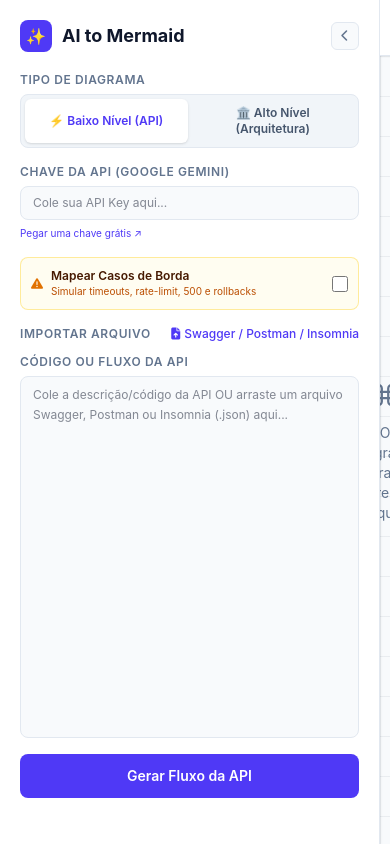
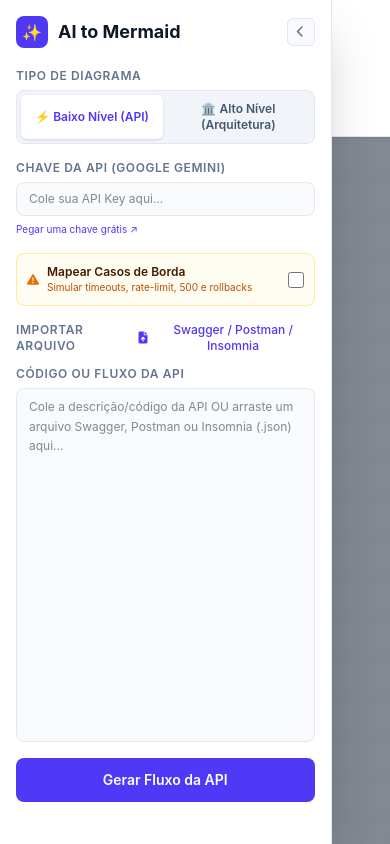
Before and after one commit to leofrs/archM, a React (Vite) app: page / in a window 390 px wide. Built offline with nearby package versions, Linux system fonts and the light colour scheme.

Commit message:
feat: aprimorar a responsividade e a usabilidade dos componentes Sidebar, NodeModal e DiagramCanvas; ajustar estilos e classes para melhor adaptação em diferentes tamanhos de tela

```diff
--- a/src/App.tsx
+++ b/src/App.tsx
@@ -267,7 +267,7 @@ export default function App() {
   };
 
   return (
-    <div className="flex h-screen w-screen overflow-hidden bg-slate-50 text-slate-900 font-sans">
+    <div className="relative flex h-screen w-screen overflow-hidden bg-slate-50 text-slate-900 font-sans">
       <LoadingModal isOpen={isLoading} statusMsg={statusMsg} />
 
       <ErrorModal
@@ -275,6 +275,15 @@ export default function App() {
         errorText={errorMessage}
         onClose={() => setErrorMessage("")}
       />
+
+      {/* Backdrop para fechar Sidebar em telas móveis/tablets (< 1024px) */}
+      {isSidebarOpen && (
+        <div
+          onClick={() => setIsSidebarOpen(false)}
+          className="fixed inset-0 bg-slate-900/50 backdrop-blur-xs z-30 lg:hidden cursor-pointer transition-opacity"
+          title="Fechar menu lateral"
+        />
+      )}
 
       <Sidebar
         apiKey={apiKey}
--- a/src/components/DiagramCanvas.tsx
+++ b/src/components/DiagramCanvas.tsx
@@ -54,8 +54,12 @@ export function DiagramCanvas({
   const panZoomInstance = useRef<any>(null);
   const excalidrawRef = useRef<ExcalidrawViewRef>(null);
 
-  const [viewMode, setViewMode] = useState<"mermaid" | "reactflow" | "excalidraw">("mermaid");
-  const [mermaidSubMode, setMermaidSubMode] = useState<"flowchart" | "sequence">("flowchart");
+  const [viewMode, setViewMode] = useState<
+    "mermaid" | "reactflow" | "excalidraw"
+  >("mermaid");
+  const [mermaidSubMode, setMermaidSubMode] = useState<
+    "flowchart" | "sequence"
+  >("flowchart");
   const [showCodeEditor, setShowCodeEditor] = useState(false);
   const [editableCode, setEditableCode] = useState("");
   const [copied, setCopied] = useState(false);
@@ -65,9 +69,7 @@ export function DiagramCanvas({
 
   const isLowLevel = mode === "low-level";
   const activeMermaidCode =
-    mermaidSubMode === "sequence"
-      ? (mermaidSequenceCode || "")
-      : mermaidCode;
+    mermaidSubMode === "sequence" ? mermaidSequenceCode || "" : mermaidCode;
 
   useEffect(() => {
     if (!document.getElementById("font-awesome-cdn")) {
@@ -112,7 +114,9 @@ export function DiagramCanvas({
     const svgElement = containerRef.current.querySelector("svg");
     if (!svgElement) return;
 
-    const nodeElements = svgElement.querySelectorAll("g.node, .node, g.actor, .actor");
+    const nodeElements = svgElement.querySelectorAll(
+      "g.node, .node, g.actor, .actor",
+    );
     nodeElements.forEach((nodeEl: Element) => {
       const htmlEl = nodeEl as HTMLElement;
       htmlEl.style.cursor = "pointer";
@@ -194,8 +198,11 @@ export function DiagramCanvas({
       }
 
       const id = `mermaid-svg-${Date.now()}`;
-      const { svg, fallbackInfo: fbInfo, finalCode } =
-        await renderMermaidWithFallback(id, codeToRender);
+      const {
+        svg,
+        fallbackInfo: fbInfo,
+        finalCode,
+      } = await renderMermaidWithFallback(id, codeToRender);
 
       setFallbackInfo(fbInfo);
       if (fbInfo && finalCode !== codeToRender) {
@@ -310,67 +317,72 @@ export function DiagramCanvas({
       className="flex-1 relative flex flex-col bg-slate-50 overflow-hidden h-full w-full"
     >
       {/* CABEÇALHO SUPERIOR FIXO UNIFICADO */}
-      <header className="h-14 bg-white border-b border-slate-200 px-4 shrink-0 flex items-center justify-between z-30 shadow-xs">
+      <header className="min-h-14 py-2 bg-white border-b border-slate-200 px-3 sm:px-4 shrink-0 flex flex-wrap xl:flex-nowrap items-center justify-between gap-2 z-30 shadow-xs">
         {/* Esquerda: Menu Lateral + Seletor de Modo */}
-        <div className="flex items-center gap-2">
+        <div className="flex flex-wrap items-center gap-2 max-w-full">
           {!isSidebarOpen && (
             <button
               type="button"
               onClick={() => setIsSidebarOpen(true)}
-              className="bg-white border border-slate-200 text-slate-700 hover:text-indigo-600 hover:bg-slate-50 px-3 py-1.5 rounded-xl shadow-xs flex items-center gap-2 text-xs font-semibold cursor-pointer transition-all h-9"
+              className="bg-white border border-slate-200 text-slate-700 hover:text-indigo-600 hover:bg-slate-50 px-2.5 sm:px-3 py-1.5 rounded-xl shadow-xs flex items-center gap-1.5 sm:gap-2 text-xs font-semibold cursor-pointer transition-all h-9 shrink-0"
               title="Abrir Menu Lateral"
             >
               <i className="fa-solid fa-bars text-sm"></i>
-              <span>Menu</span>
+              <span className="hidden xs:inline">Menu</span>
             </button>
           )}
 
-          <div className="bg-slate-100 p-1 rounded-xl border border-slate-200 flex gap-1 h-9 items-center">
+          <div className="bg-slate-100 p-1 rounded-xl border border-slate-200 flex gap-1 h-9 items-center ">
             <button
               type="button"
               onClick={() => setViewMode("mermaid")}
-              className={`px-3 py-1 rounded-lg text-xs font-semibold transition-all cursor-pointer flex items-center gap-1.5 h-7 ${
+              className={`px-2.5 sm:px-3 py-1 rounded-lg text-xs font-semibold transition-all cursor-pointer flex items-center gap-1.5 h-7 shrink-0 ${
                 viewMode === "mermaid"
                   ? "bg-indigo-600 text-white shadow-xs"
                   : "text-slate-600 hover:text-slate-900 hover:bg-slate-100"
               }`}
             >
               <i className="fa-solid fa-diagram-project"></i>
-              <span>Diagrama Mermaid</span>
+              <span className="hidden sm:inline">Diagrama </span>
+              <span>Mermaid</span>
             </button>
             <button
               type="button"
               onClick={() => setViewMode("reactflow")}
-              className={`px-3 py-1 rounded-lg text-xs font-semibold transition-all cursor-pointer flex items-center gap-1.5 h-7 ${
+              className={`px-2.5 sm:px-3 py-1 rounded-lg text-xs font-semibold transition-all cursor-pointer flex items-center gap-1.5 h-7 shrink-0 ${
                 viewMode === "reactflow"
                   ? "bg-indigo-600 text-white shadow-xs"
                   : "text-slate-600 hover:text-slate-900 hover:bg-slate-100"
               }`}
             >
               <i className="fa-solid fa-vector-square"></i>
-              <span>Editor Interativo (React Flow)</span>
+              <span className="hidden md:inline">Editor Interativo (</span>
+              <span>React Flow</span>
+              <span className="hidden md:inline">)</span>
             </button>
             <button
               type="button"
               onClick={() => setViewMode("excalidraw")}
-              className={`px-3 py-1 rounded-lg text-xs font-semibold transition-all cursor-pointer flex items-center gap-1.5 h-7 ${
+              className={`px-2.5 sm:px-3 py-1 rounded-lg text-xs font-semibold transition-all cursor-pointer flex items-center gap-1.5 h-7 shrink-0 ${
                 viewMode === "excalidraw"
                   ? "bg-indigo-600 text-white shadow-xs"
                   : "text-slate-600 hover:text-slate-900 hover:bg-slate-100"
               }`}
             >
               <i className="fa-solid fa-pen-ruler"></i>
-              <span>Desenho Livre (Excalidraw)</span>
+              <span className="hidden md:inline">Desenho Livre (</span>
+              <span>Excalidraw</span>
+              <span className="hidden md:inline">)</span>
             </button>
           </div>
 
           {/* Sub-seletor do tipo de Diagrama Mermaid (Fluxograma TD vs Sequência) */}
           {viewMode === "mermaid" && (isLowLevel || !!mermaidSequenceCode) && (
-            <div className="bg-slate-100 p-1 rounded-xl border border-slate-200 flex gap-1 h-9 items-center ml-1">
+            <div className="bg-slate-100 p-1 rounded-xl border border-slate-200 flex gap-1 h-9 items-center shrink-0">
               <button
                 type="button"
                 onClick={() => setMermaidSubMode("flowchart")}
-                className={`px-2.5 py-1 rounded-lg text-xs font-semibold transition-all cursor-pointer flex items-center gap-1.5 h-7 ${
+                className={`px-2 sm:px-2.5 py-1 rounded-lg text-xs font-semibold transition-all cursor-pointer flex items-center gap-1 h-7 ${
                   mermaidSubMode === "flowchart"
                     ? "bg-white text-indigo-600 shadow-xs"
                     : "text-slate-600 hover:text-slate-900 hover:bg-slate-100"
@@ -378,12 +390,13 @@ export function DiagramCanvas({
                 title="Ver Fluxograma (graph TD)"
               >
                 <i className="fa-solid fa-sitemap"></i>
-                <span>Fluxograma (TD)</span>
+                <span className="hidden sm:inline">Fluxograma (TD)</span>
+                <span className="sm:hidden">TD</span>
               </button>
               <button
                 type="button"
                 onClick={() => setMermaidSubMode("sequence")}
-                className={`px-2.5 py-1 rounded-lg text-xs font-semibold transition-all cursor-pointer flex items-center gap-1.5 h-7 ${
+                className={`px-2 sm:px-2.5 py-1 rounded-lg text-xs font-semibold transition-all cursor-pointer flex items-center gap-1 h-7 ${
                   mermaidSubMode === "sequence"
                     ? "bg-white text-indigo-600 shadow-xs"
                     : "text-slate-600 hover:text-slate-900 hover:bg-slate-100"
@@ -391,31 +404,37 @@ export function DiagramCanvas({
                 title="Ver Diagrama de Sequência (sequenceDiagram)"
               >
                 <i className="fa-solid fa-list-ol"></i>
-                <span>Diagrama de Sequência</span>
+                <span className="hidden sm:inline">Diagrama de </span>
+                <span>Sequência</span>
               </button>
             </div>
           )}
         </div>
 
         {/* Direita: Ações Contextuais */}
-        <div className="flex items-center gap-2">
+        <div className="flex items-center gap-1.5 sm:gap-2 shrink-0">
           {viewMode === "excalidraw" && (
             <button
               type="button"
               onClick={() => excalidrawRef.current?.analyzeDrawing()}
               disabled={isLoading}
-              className="h-9 px-3.5 border border-indigo-600 bg-indigo-600 hover:bg-indigo-700 text-white rounded-xl cursor-pointer text-xs font-semibold flex items-center justify-center gap-2 transition-colors disabled:opacity-60 disabled:cursor-not-allowed shadow-xs"
+              className="h-9 px-2.5 sm:px-3.5 border border-indigo-600 bg-indigo-600 hover:bg-indigo-700 text-white rounded-xl cursor-pointer text-xs font-semibold flex items-center justify-center gap-1.5 transition-colors disabled:opacity-60 disabled:cursor-not-allowed shadow-xs"
               title="Enviar o desenho livre para ser analisado pela IA Gemini"
             >
               {isLoading ? (
                 <>
                   <div className="w-3.5 h-3.5 border-2 border-white/30 border-t-white rounded-full animate-spin"></div>
-                  <span>Analisando Desenho...</span>
+                  <span className="hidden sm:inline">
+                    Analisando Desenho...
+                  </span>
                 </>
               ) : (
                 <>
                   <i className="fa-solid fa-wand-magic-sparkles"></i>
-                  <span>Analisar Desenho com IA</span>
+                  <span className="hidden sm:inline">
+                    Analisar Desenho com IA
+                  </span>
+                  <span className="sm:hidden">Analisar</span>
                 </>
               )}
             </button>
@@ -424,30 +443,32 @@ export function DiagramCanvas({
           {viewMode === "mermaid" && (
             <>
               <button
-                className="w-9 h-9 border border-slate-200 bg-slate-100 rounded-lg cursor-pointer text-lg font-bold text-slate-800 flex items-center justify-center transition-colors hover:bg-slate-200 hover:text-indigo-600"
+                className="w-8 h-8 sm:w-9 sm:h-9 border border-slate-200 bg-slate-100 rounded-lg cursor-pointer text-base sm:text-lg font-bold text-slate-800 flex items-center justify-center transition-colors hover:bg-slate-200 hover:text-indigo-600"
                 onClick={handleZoomIn}
                 title="Aumentar Zoom"
               >
                 +
               </button>
               <button
-                className="w-9 h-9 border border-slate-200 bg-slate-100 rounded-lg cursor-pointer text-lg font-bold text-slate-800 flex items-center justify-center transition-colors hover:bg-slate-200 hover:text-indigo-600"
+                className="w-8 h-8 sm:w-9 sm:h-9 border border-slate-200 bg-slate-100 rounded-lg cursor-pointer text-base sm:text-lg font-bold text-slate-800 flex items-center justify-center transition-colors hover:bg-slate-200 hover:text-indigo-600"
                 onClick={handleZoomOut}
                 title="Diminuir Zoom"
               >
                 -
               </button>
               <button
-                className="h-9 px-3 border border-slate-200 bg-slate-100 rounded-lg cursor-pointer text-xs font-semibold text-slate-800 flex items-center justify-center transition-colors hover:bg-slate-200 hover:text-indigo-600"
+                className="h-8 sm:h-9 px-2 sm:px-3 border border-slate-200 bg-slate-100 rounded-lg cursor-pointer text-xs font-semibold text-slate-800 flex items-center justify-center transition-colors hover:bg-slate-200 hover:text-indigo-600"
                 onClick={handleResetZoom}
+                title="Resetar Visão"
               >
-                Resetar Visão
+                <i className="fa-solid fa-arrows-to-dot sm:mr-1"></i>
+                <span className="hidden md:inline">Resetar Visão</span>
               </button>
             </>
           )}
 
           <button
-            className={`h-9 px-3 border rounded-lg cursor-pointer text-xs font-semibold flex items-center justify-center gap-1.5 transition-colors ${
+            className={`h-8 sm:h-9 px-2 sm:px-3 border rounded-lg cursor-pointer text-xs font-semibold flex items-center justify-center gap-1.5 transition-colors ${
               showCodeEditor
                 ? "bg-indigo-600 text-white border-indigo-600"
                 : "border-slate-200 bg-slate-100 text-slate-800 hover:bg-slate-200 hover:text-indigo-600"
@@ -456,26 +477,32 @@ export function DiagramCanvas({
             title="Abrir/Fechar Editor de Código Mermaid"
           >
             <i className="fa-solid fa-code"></i>
-            <span>{showCodeEditor ? "Ocultar Editor" : "Ver Código"}</span>
+            <span className="hidden sm:inline">
+              {showCodeEditor ? "Ocultar Editor" : "Ver Código"}
+            </span>
           </button>
 
           <button
-            className="h-9 px-3 border border-slate-200 bg-slate-100 rounded-lg cursor-pointer text-xs font-semibold text-slate-800 flex items-center justify-center transition-colors hover:bg-slate-200 hover:text-indigo-600 gap-1.5"
+            className="h-8 sm:h-9 px-2 sm:px-3 border border-slate-200 bg-slate-100 rounded-lg cursor-pointer text-xs font-semibold text-slate-800 flex items-center justify-center transition-colors hover:bg-slate-200 hover:text-indigo-600 gap-1.5"
             onClick={toggleFullscreen}
             title={isFullscreen ? "Sair da Tela Cheia" : "Tela Cheia"}
           >
             <i
               className={`fa-solid ${isFullscreen ? "fa-compress" : "fa-expand"}`}
             ></i>
-            <span>{isFullscreen ? "Sair Fullscreen" : "Tela Cheia"}</span>
+            <span className="hidden lg:inline">
+              {isFullscreen ? "Sair Fullscreen" : "Tela Cheia"}
+            </span>
           </button>
 
           {viewMode === "mermaid" && (
             <button
-              className="h-9 px-3 border border-indigo-100 bg-indigo-50 rounded-lg cursor-pointer text-xs font-semibold text-indigo-600 flex items-center justify-center transition-colors hover:bg-indigo-100"
+              className="h-8 sm:h-9 px-2 sm:px-3 border border-indigo-100 bg-indigo-50 rounded-lg cursor-pointer text-xs font-semibold text-indigo-600 flex items-center justify-center transition-colors hover:bg-indigo-100 gap-1"
               onClick={handleDownload}
+              title="Baixar diagrama em SVG"
             >
-              Baixar SVG
+              <i className="fa-solid fa-download"></i>
+              <span className="hidden sm:inline">Baixar SVG</span>
             </button>
           )}
         </div>
@@ -483,43 +510,48 @@ export function DiagramCanvas({
 
       {/* BANNER INFORMATIVO DE FALLBACK AUTOMÁTICO DO GRÁFICO */}
       {fallbackInfo && (
-        <div className="bg-amber-50 border-b border-amber-200 px-4 py-2.5 flex items-center justify-between z-30 text-xs text-amber-900 shadow-xs shrink-0">
+        <div className="bg-amber-50 border-b border-amber-200 px-3 sm:px-4 py-2 flex flex-col sm:flex-row items-start sm:items-center justify-between gap-2 z-30 text-xs text-amber-900 shadow-xs shrink-0">
           <div className="flex items-center gap-2.5">
             <div className="w-7 h-7 rounded-lg bg-amber-100 border border-amber-300 flex items-center justify-center text-amber-700 shrink-0">
               <i className="fa-solid fa-triangle-exclamation text-sm"></i>
             </div>
             <div>
-              <div className="font-bold text-amber-950 flex items-center gap-1.5">
-                <span>Fallback Automático de Gráfico Aplicado</span>
+              <div className="font-bold text-amber-950 flex flex-wrap items-center gap-1.5">
+                <span>Fallback Automático Aplicado</span>
                 <span className="px-1.5 py-0.5 rounded bg-amber-200/70 text-amber-900 text-[10px] font-mono">
                   {fallbackInfo.strategyUsed}
                 </span>
               </div>
-              <p className="text-amber-800 text-[11px]">
-                {fallbackInfo.description} (Erro original: <code className="bg-amber-100 px-1 rounded font-mono">{fallbackInfo.originalError.slice(0, 65)}...</code>)
+              <p className="text-amber-800 text-[11px] truncate max-w-[300px] sm:max-w-md">
+                {fallbackInfo.description}
               </p>
             </div>
           </div>
-          <div className="flex items-center gap-2 shrink-0">
+          <div className="flex items-center gap-2 shrink-0 self-end sm:self-auto">
             <button
               type="button"
               onClick={() => setShowCodeEditor(true)}
               className="px-2.5 py-1 bg-white border border-amber-300 text-amber-900 hover:bg-amber-100 rounded-lg font-semibold transition-colors text-xs cursor-pointer flex items-center gap-1.5 shadow-2xs"
             >
               <i className="fa-solid fa-code"></i>
-              <span>Ver Código Ajustado</span>
+              <span className="hidden sm:inline">Ver Código Ajustado</span>
+              <span className="sm:hidden">Código</span>
             </button>
             {onRegenerateGraphOnly && (
               <button
                 type="button"
                 onClick={() =>
-                  onRegenerateGraphOnly(activeMermaidCode, fallbackInfo.originalError)
+                  onRegenerateGraphOnly(
+                    activeMermaidCode,
+                    fallbackInfo.originalError,
+                  )
                 }
                 disabled={isLoading}
                 className="px-3 py-1 bg-amber-600 hover:bg-amber-700 text-white rounded-lg font-semibold transition-colors text-xs cursor-pointer flex items-center gap-1.5 shadow-2xs disabled:opacity-50"
               >
                 <i className="fa-solid fa-wand-magic-sparkles"></i>
-                <span>Regerar Gráfico com IA</span>
+                <span className="hidden sm:inline">Regerar Gráfico com IA</span>
+                <span className="sm:hidden">Regerar</span>
               </button>
             )}
             <button
@@ -601,8 +633,8 @@ export function DiagramCanvas({
 
       {/* Editor de Código Mermaid */}
       {showCodeEditor && (
-        <div className="absolute bottom-0 left-0 right-0 h-[280px] bg-slate-900 border-t border-slate-800 flex flex-col z-30 shadow-2xl transition-all">
-          <div className="px-4 py-2.5 bg-slate-950 border-b border-slate-800 flex items-center justify-between">
+        <div className="absolute bottom-0 left-0 right-0 h-[45vh] max-h-[300px] min-h-[180px] bg-slate-900 border-t border-slate-800 flex flex-col z-30 shadow-2xl transition-all">
+          <div className="px-3 sm:px-4 py-2 bg-slate-950 border-b border-slate-800 flex flex-wrap items-center justify-between gap-2">
             <div className="flex items-center gap-2 text-xs font-semibold text-slate-300">
               <i className="fa-solid fa-code text-indigo-400"></i>
               <span>Editor de Código Mermaid</span>
--- a/src/components/Sidebar.tsx
+++ b/src/components/Sidebar.tsx
@@ -239,7 +239,7 @@ export function Sidebar({
   };
 
   return (
-    <aside className="w-[380px] shrink-0 bg-white border-r border-slate-200 flex flex-col p-5 z-10 shadow-sm relative transition-all duration-300">
+    <aside className="fixed inset-y-0 left-0 z-40 w-[85vw] max-w-[380px] lg:relative lg:w-[380px] lg:z-10 shrink-0 bg-white border-r border-slate-200 flex flex-col p-4 sm:p-5 shadow-2xl lg:shadow-sm transition-all duration-300 overflow-y-auto">
       {/* Header com Botão de Retração */}
       <div className="flex items-center justify-between mb-5">
         <div className="text-lg font-bold flex items-center gap-2.5 text-slate-900">
@@ -366,7 +366,7 @@ export function Sidebar({
         {fileBadge && (
           <div className="flex items-center justify-between px-2.5 py-1.5 bg-indigo-50 border border-indigo-100 rounded-lg text-xs text-indigo-700">
             <span
-              className="truncate max-w-[280px] font-medium"
+              className="truncate max-w-[200px] sm:max-w-[280px] font-medium"
               title={fileBadge}
             >
               <i className="fa-solid fa-circle-check text-emerald-500 mr-1.5"></i>
```
Also changed, not shown: src/components/NodeModal.tsx (+21 -18 lines), src/components/ReactFlowView.tsx (+6 -19 lines).
